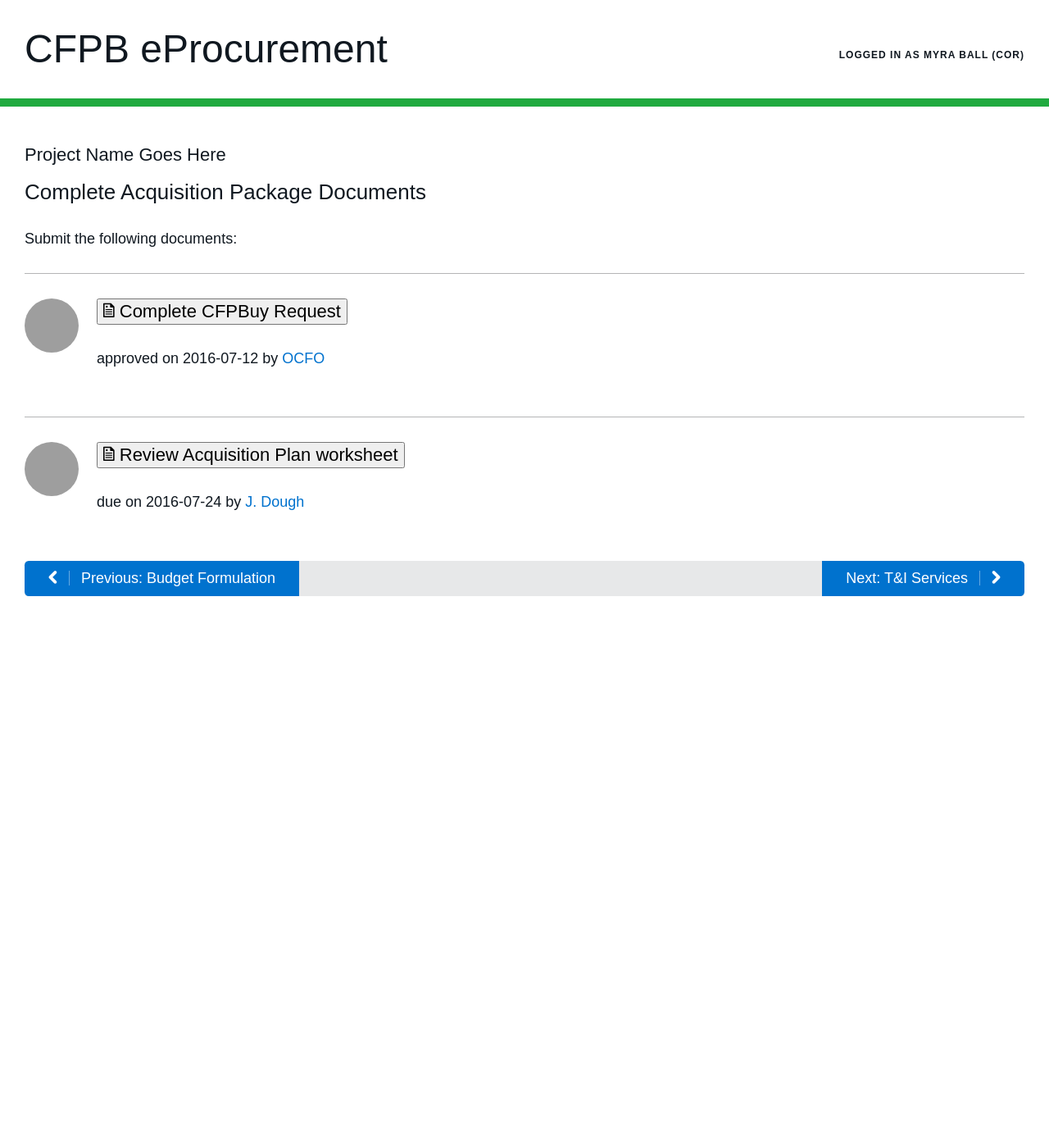
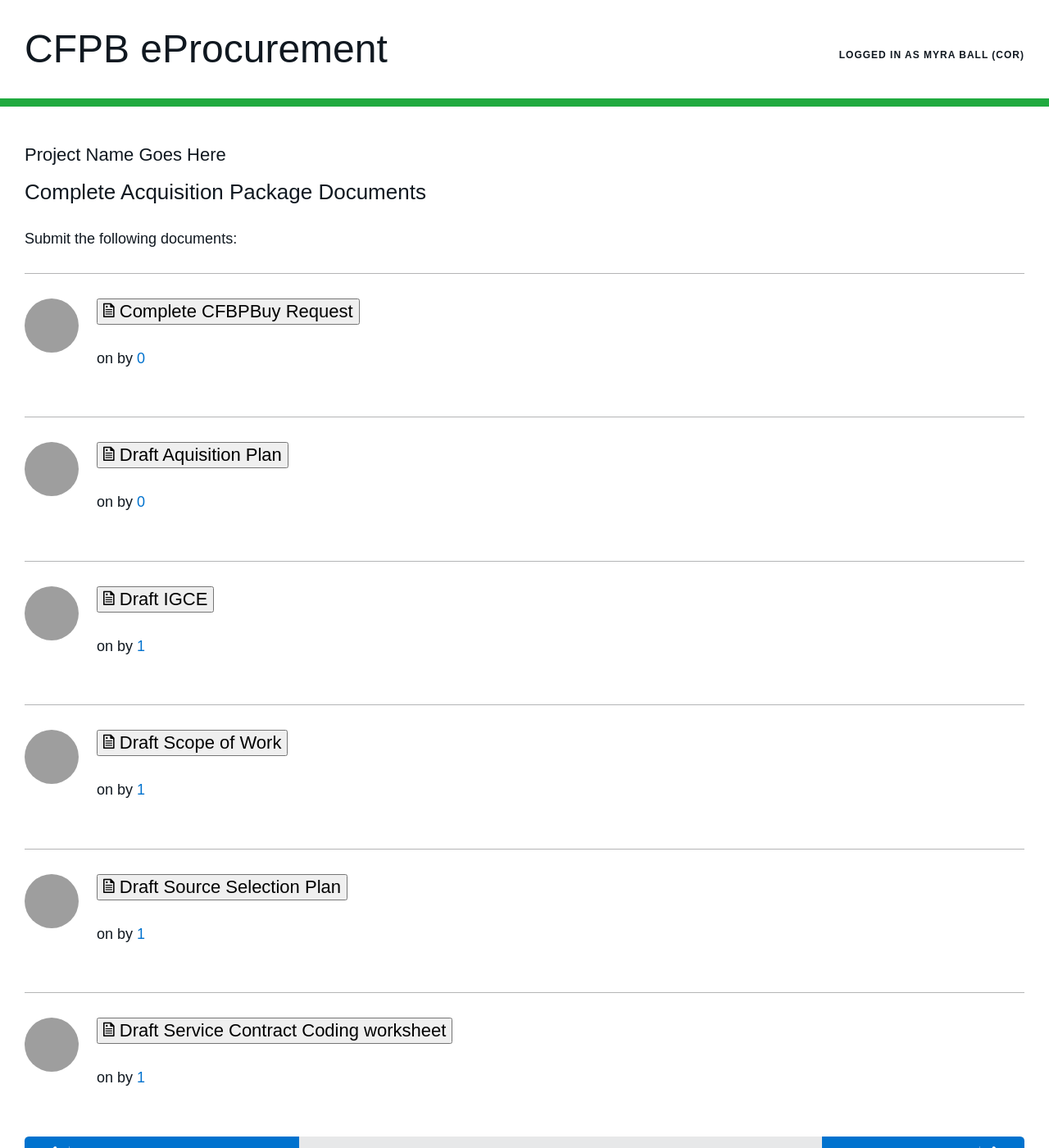
Before and after one commit to 18F/cfpb-eprocurement, a Jekyll site: the page built from checklist/index.html, in a window 1280 px wide and 1400 px high. Shown: the whole window at 82% size. Built offline with Jekyll 4.4.1, drawn with Linux system fonts in a browser that asks for light colours; grey boxes are pictures that could not be loaded.

Commit message:
use new checklist data

```diff
--- a/checklist/index.html
+++ b/checklist/index.html
@@ -1,49 +1,25 @@
 ---
 title: Checklist
 layout: checklist
-
-milestones:
-
-- name: Complete CFPBuy Request
-  status: approved
-  date: 2016-07-12
-  owner: OCFO
-  history: []
-
-- name: Review Acquisition Plan worksheet
-  status: due
-  date: 2016-07-24
-  owner: J. Dough
-  history:
-  - text: '[Draft Acquisition Plan](#doc) submitted by [E. Warren](#contact)'
-    status: complete
-    date: 2016-07-11
-  - text: '[J. Dough](#contact) received the [Draft Acquisition Plan](#doc)'
-    status: complete
-    date: 2016-07-18
-  - text: '[J. Dough](#contact) uploaded the [Acquisition Plan Draft #2](#doc) for review'
-    status: complete
-    date: 2016-07-21
-  - text: '[Acquisition Plan Draft #2](#doc) pending review by [E. Warren](#contact)'
-    status: pending
-    date: 2016-07-22
-    due: 2016-07-24
 ---
+{% assign milestones = site.data.checklist.milestones %}
+{% assign users = site.data.checklist.users %}
 
 <h2>Complete Acquisition Package Documents</h2>
 
 <h4>Submit the following documents:</h4>
 
 <div role="tablist" class="feature-list">
-  {% for milestone in page.milestones %}
+  {% for milestone in milestones %}
+    {% assign user = users[milestone.owner] %}
+    {% assign content_slug = milestone.title | slugify %}
   <section class="feature-list_item block block__padded-top block__border-top"
     data-status="{{ milestone.status }}">
-    {% assign content_slug = milestone.name | slugify %}
     <div>
       <h3 role="tab" aria-controls="{{ content_slug }}">
-        <img class="avatar" src="{{ site.baseurl }}/static/images/avatars/user.jpg">
+        <img class="avatar" src="{{ site.baseurl }}/static/images/avatars/{{ user.avatar }}.jpg">
         <button>
-          <span class="cf-icon cf-icon-document"></span> {{ milestone.name }}
+          <span class="cf-icon cf-icon-document"></span> {{ milestone.title }}
         </button>
       </h3>
       <h4 class="status">
```
